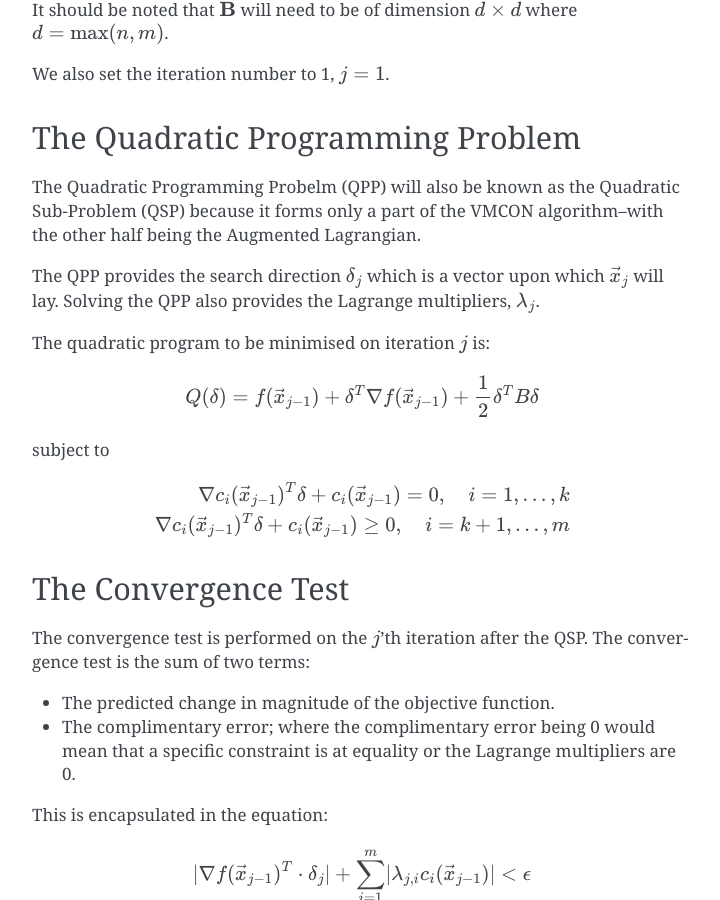
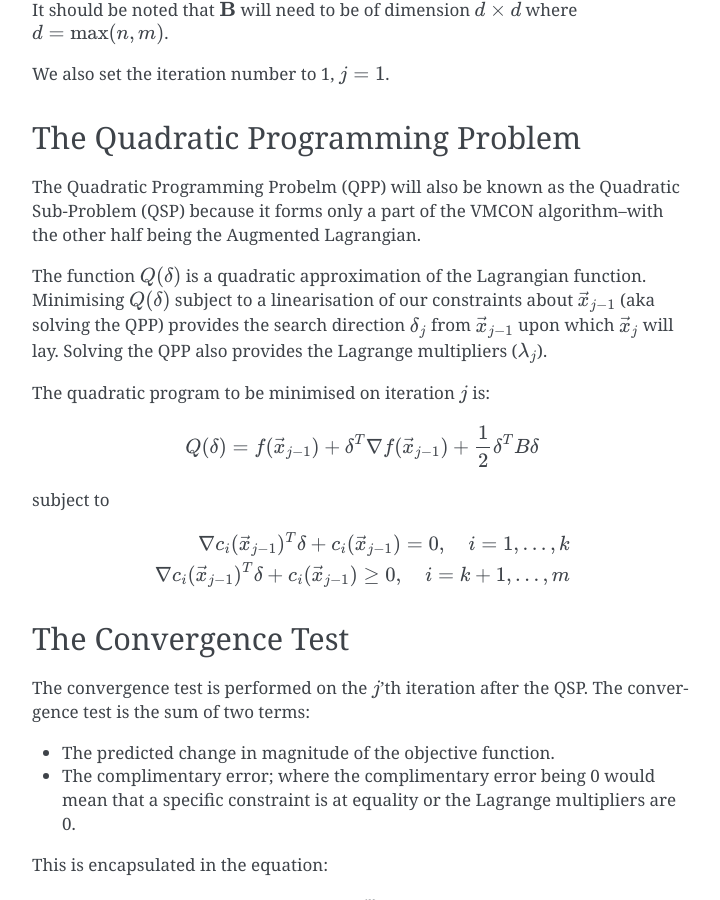
Before and after one commit to ukaea/PyVMCON, a Sphinx documentation site: the page built from docs/source/vmcon.rst, in a window 1280 px wide and 900 px high, scrolled down 1382 px. Shown: the whole window, without its empty margins (388-1108 px from the left). Built offline with Sphinx 7.4.7, drawn with Linux system fonts in a browser that asks for light colours.

Commit message:
Add detail to the QPP section of the docs

```diff
--- a/docs/source/vmcon.rst
+++ b/docs/source/vmcon.rst
@@ -60,8 +60,10 @@ The Quadratic Programming Problem
 The Quadratic Programming Probelm (QPP) will also be known as the Quadratic Sub-Problem (QSP) because it forms only a part of the
 VMCON algorithm--with the other half being the Augmented Lagrangian.
 
-The QPP provides the search direction :math:`\delta_j` which is a vector upon which :math:`\vec{x}_j` will lay.
-Solving the QPP also provides the Lagrange multipliers, :math:`\lambda_{j}`.
+The function :math:`Q(\delta)` is a quadratic approximation of the Lagrangian function.
+Minimising :math:`Q(\delta)` subject to a linearisation of our constraints about :math:`\vec{x}_{j-1}` (aka solving the QPP)
+provides the search direction :math:`\delta_j` from :math:`\vec{x}_{j-1}` upon which :math:`\vec{x}_j` will lay.
+Solving the QPP also provides the Lagrange multipliers (:math:`\lambda_{j}`).
 
 The quadratic program to be minimised on iteration :math:`j` is:
 
```
